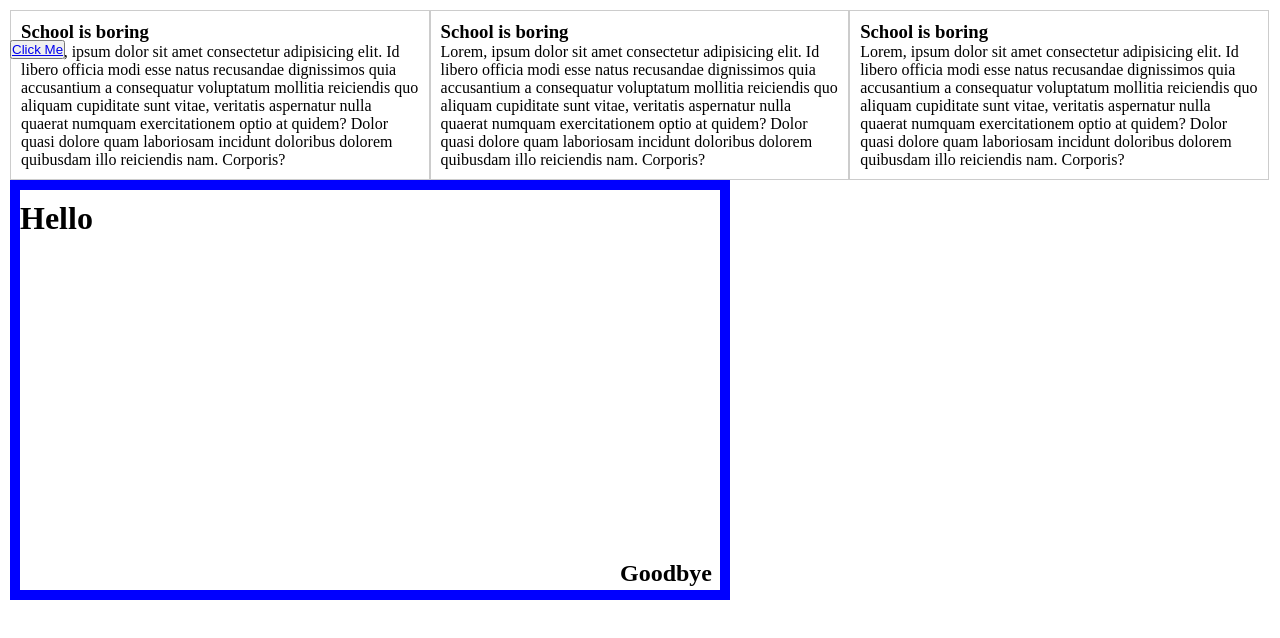
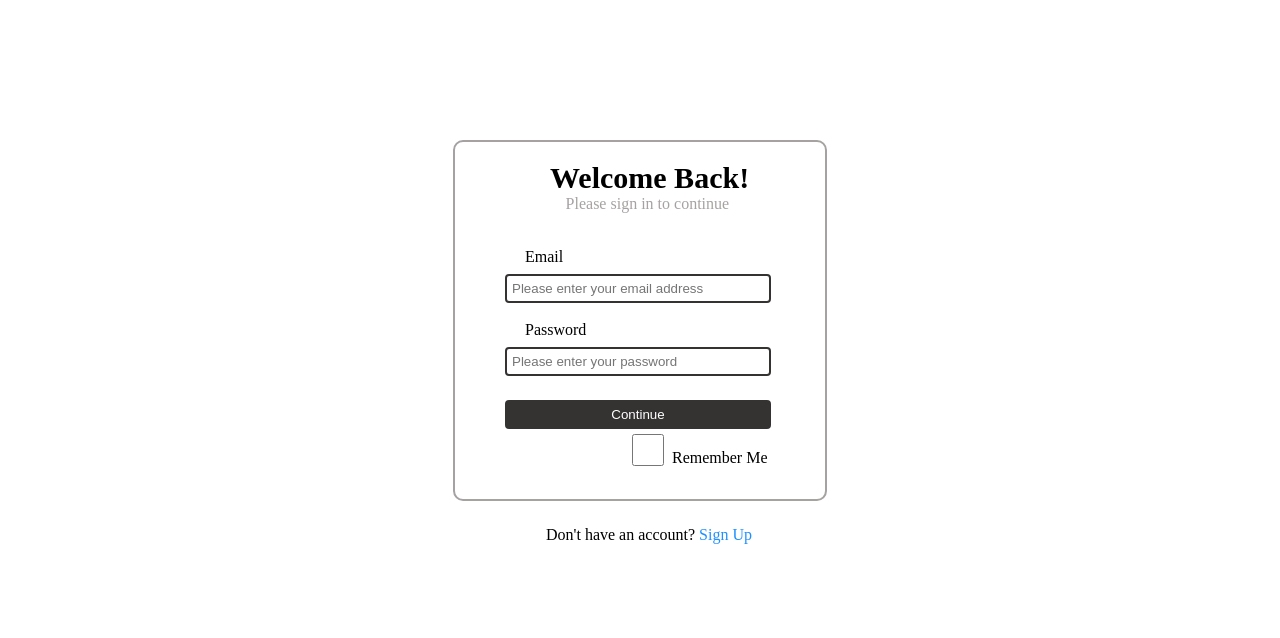
Before and after one commit to kingdave945/formproject, a plain HTML site: page index.html in a window 1280 px wide. Drawn offline with Linux system fonts and the light colour scheme.

Commit message:
index.html

```diff
--- a/index.html
+++ b/index.html
@@ -5,38 +5,59 @@
     <meta http-equiv="X-UA-Compatible" content="IE=edge">
     <meta name="viewport" content="width=device-width, initial-scale=1.0">
     <title>Document</title>
-    <link rel="stylesheet" href="style.css">
+    <link rel="stylesheet" href="x.css">
 </head>
 <body>
+    <div class="cover">
+        <form>
+            <div>
+            <div class="container">
+                  <h1>
+                    Welcome Back!
+                  </h1>
+                 <p class="contain">
+                    Please sign in to continue
+                  </p>
+            </div>
 
-<div class="school">
-    <h3>School is boring</h3>
-    <p>Lorem, ipsum dolor sit amet consectetur adipisicing elit. Id libero officia modi esse natus recusandae dignissimos quia accusantium a consequatur voluptatum mollitia reiciendis quo aliquam cupiditate sunt vitae, veritatis aspernatur nulla quaerat numquam exercitationem optio at quidem? Dolor quasi dolore quam laboriosam incidunt doloribus dolorem quibusdam illo reiciendis nam. Corporis?</p>
+           <br>
+
    </div>
-<div class="school">
-    <h3>School is boring</h3>
-    <p>Lorem, ipsum dolor sit amet consectetur adipisicing elit. Id libero officia modi esse natus recusandae dignissimos quia accusantium a consequatur voluptatum mollitia reiciendis quo aliquam cupiditate sunt vitae, veritatis aspernatur nulla quaerat numquam exercitationem optio at quidem? Dolor quasi dolore quam laboriosam incidunt doloribus dolorem quibusdam illo reiciendis nam. Corporis?</p>
+
+            <br>
+            <div class="cont">
+                <label for="email" class="email" >Email
+                    <input type="text" id="email" placeholder="Please enter your email address">
+                </label>
               </div>
-<div class="school">
-    <h3>School is boring</h3>
-    <p>Lorem, ipsum dolor sit amet consectetur adipisicing elit. Id libero officia modi esse natus recusandae dignissimos quia accusantium a consequatur voluptatum mollitia reiciendis quo aliquam cupiditate sunt vitae, veritatis aspernatur nulla quaerat numquam exercitationem optio at quidem? Dolor quasi dolore quam laboriosam incidunt doloribus dolorem quibusdam illo reiciendis nam. Corporis?</p>
+             <br>
+              <div class="cont">
+                <label for="password" class="password">Password
+                    <input type="text"  id="password" placeholder="Please enter your password" maxlength="8">
+                </label>
             </div>
-<div class="clr"></div>
-<div class="pic">
-    <h1>
-    Hello
-    </h1>
+            <br>
+
+
             <div>
-    <h2>
-        Goodbye
-           </h2>
-       </div>
-</div>
-<div class="click">
                 <button>
-        <a href="#">Click Me</a>
+                    <a href="#">Continue</a>
                 </button>
             </div>
+            <div >
+              <label for="checkbox" id="check">
+                Remember Me
+              </label>
+              <input type="checkbox" id="checkbox">
+            </div>
+        </form>
 
+            <div class="sign">
+                <p>
+                    Don't have an account? <a href="#">Sign Up</a>
+                </p>
+            </div>
+
+    </div>
 </body>
 </html>
```
Lines whose indentation alone changed are shown as unchanged.
